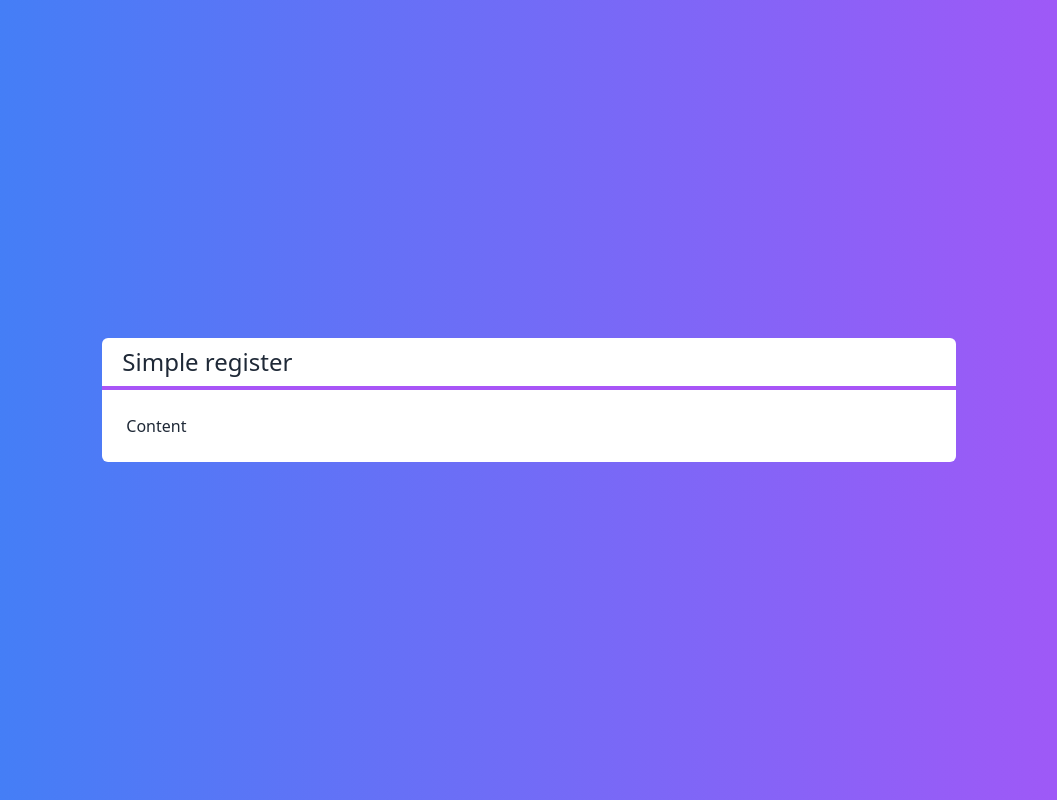
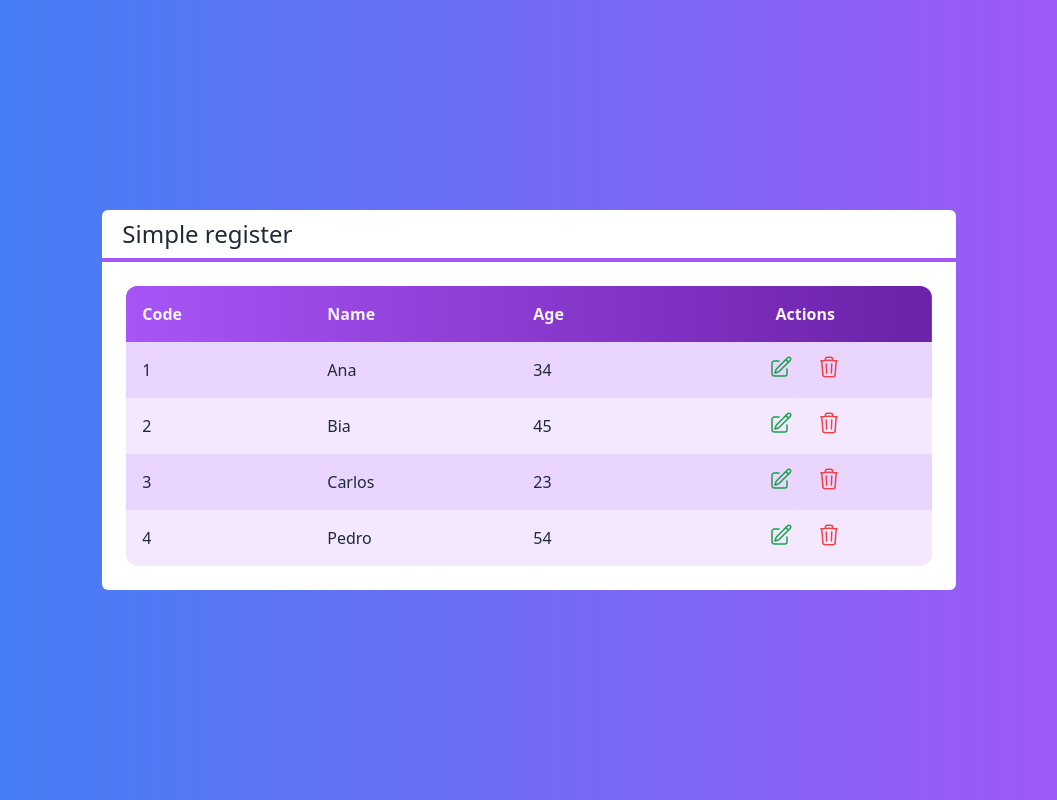
Before and after one commit to lexpierini/next-crud, a Next.js app: page / in a window 1280 px wide. Shown: the whole page, without its empty margins (111-1168 px from the left). Built offline with nearby package versions, Linux system fonts and the light colour scheme.

Commit message:
Table component

```diff
--- /dev/null
+++ b/src/components/Icons.tsx
@@ -0,0 +1,33 @@
+export const EditIcon = (
+  <svg
+    xmlns="http://www.w3.org/2000/svg"
+    fill="none"
+    viewBox="0 0 24 24"
+    strokeWidth={1.5}
+    stroke="currentColor"
+    className="w-6 h-6"
+  >
+    <path
+      strokeLinecap="round"
+      strokeLinejoin="round"
+      d="m16.862 4.487 1.687-1.688a1.875 1.875 0 1 1 2.652 2.652L10.582 16.07a4.5 4.5 0 0 1-1.897 1.13L6 18l.8-2.685a4.5 4.5 0 0 1 1.13-1.897l8.932-8.931Zm0 0L19.5 7.125M18 14v4.75A2.25 2.25 0 0 1 15.75 21H5.25A2.25 2.25 0 0 1 3 18.75V8.25A2.25 2.25 0 0 1 5.25 6H10"
+    />
+  </svg>
+)
+
+export const DeleteIcon = (
+  <svg
+    xmlns="http://www.w3.org/2000/svg"
+    fill="none"
+    viewBox="0 0 24 24"
+    strokeWidth={1.5}
+    stroke="currentColor"
+    className="w-6 h-6"
+  >
+    <path
+      strokeLinecap="round"
+      strokeLinejoin="round"
+      d="m14.74 9-.346 9m-4.788 0L9.26 9m9.968-3.21c.342.052.682.107 1.022.166m-1.022-.165L18.16 19.673a2.25 2.25 0 0 1-2.244 2.077H8.084a2.25 2.25 0 0 1-2.244-2.077L4.772 5.79m14.456 0a48.108 48.108 0 0 0-3.478-.397m-12 .562c.34-.059.68-.114 1.022-.165m0 0a48.11 48.11 0 0 1 3.478-.397m7.5 0v-.916c0-1.18-.91-2.164-2.09-2.201a51.964 51.964 0 0 0-3.32 0c-1.18.037-2.09 1.022-2.09 2.201v.916m7.5 0a48.667 48.667 0 0 0-7.5 0"
+    />
+  </svg>
+)
--- /dev/null
+++ b/src/components/Table.tsx
@@ -0,0 +1,64 @@
+import Client from '@/core/Client'
+import { DeleteIcon, EditIcon } from './Icons'
+
+type TableProps = {
+  clients: Client[]
+  selectedClient?: (client: Client) => void
+  deletedClient?: (client: Client) => void
+}
+
+export default function Table(props: TableProps) {
+  const showActions = props.selectedClient || props.deletedClient
+
+  const headerRender = () => (
+    <tr>
+      <th className="text-left p-4">Code</th>
+      <th className="text-left p-4">Name</th>
+      <th className="text-left p-4">Age</th>
+      {showActions && <th className="p-4">Actions</th>}
+    </tr>
+  )
+
+  const dataRender = () =>
+    props.clients?.map((client, i) => (
+      <tr
+        key={client.id}
+        className={i % 2 === 0 ? 'bg-purple-200' : 'bg-purple-100'}
+      >
+        <td className="text-left p-4">{client.id}</td>
+        <td className="text-left p-4">{client.name}</td>
+        <td className="text-left p-4">{client.age}</td>
+        {showActions && actionsRender(client)}
+      </tr>
+    ))
+
+  const actionsRender = (client: Client) => (
+    <td className="flex justify-center">
+      {props.selectedClient && (
+        <button
+          onClick={() => props.selectedClient?.(client)}
+          className="flex justify-center items-center text-green-600 rounded-full p-2 m-1 hover:bg-purple-50"
+        >
+          {EditIcon}
+        </button>
+      )}
+      {props.deletedClient && (
+        <button
+          onClick={() => props.deletedClient?.(client)}
+          className="flex justify-center items-center text-red-500 rounded-full p-2 m-1 hover:bg-purple-50"
+        >
+          {DeleteIcon}
+        </button>
+      )}
+    </td>
+  )
+
+  return (
+    <table className="w-full rounded-xl overflow-hidden">
+      <thead className="text-gray-100 bg-gradient-to-r from-purple-500 to bg-purple-800">
+        {headerRender()}
+      </thead>
+      <tbody>{dataRender()}</tbody>
+    </table>
+  )
+}
--- a/src/pages/index.tsx
+++ b/src/pages/index.tsx
@@ -1,13 +1,30 @@
 import Layout from '@/components/Layout'
+import Table from '@/components/Table'
+import Client from '@/core/Client'
 
 export default function Home() {
+  const clients = [
+    new Client('Ana', 34, '1'),
+    new Client('Bia', 45, '2'),
+    new Client('Carlos', 23, '3'),
+    new Client('Pedro', 54, '4'),
+  ]
+
+  const selectedClient = (client: Client) => {}
+
+  const deletedClient = (client: Client) => {}
+
   return (
     <div
       className="flex justify-center items-center h-screen bg-gradient-to-r
                from-blue-500 to-purple-500 text-white"
     >
       <Layout title="Simple register">
-        <span>Content</span>
+        <Table
+          clients={clients}
+          selectedClient={selectedClient}
+          deletedClient={deletedClient}
+        />
       </Layout>
     </div>
   )
```
